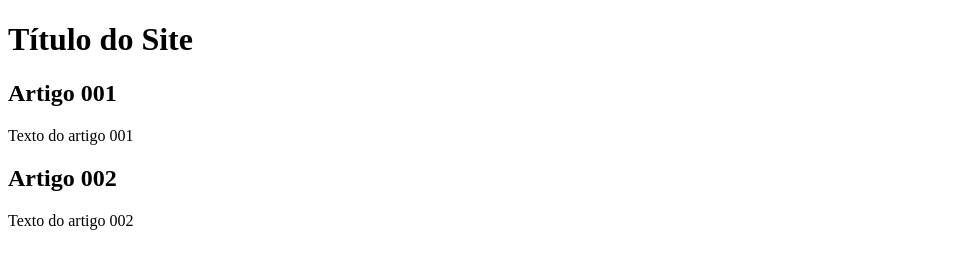
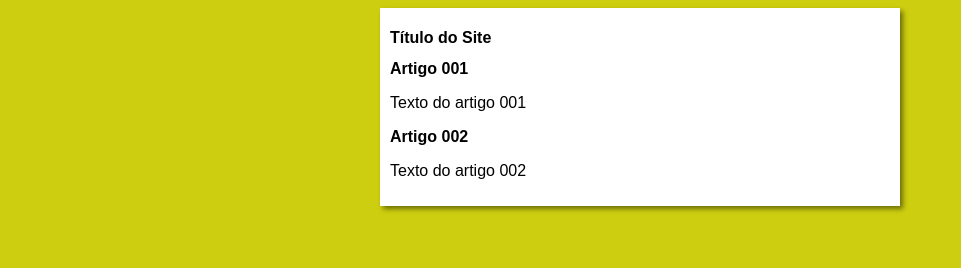
Before and after one commit to thsdornelas/projeto-site, a plain HTML site: page index.html in a window 1280 px wide. Shown: the whole page, without its empty margins (0-961 px from the left). Drawn offline with Linux system fonts and the light colour scheme.

Commit message:
modificacao no design 1

```diff
--- /dev/null
+++ b/estilos/style.css
@@ -0,0 +1,16 @@
+*{
+    font-family: Arial, Helvetica, sans-serif;
+    font-size: 16px;
+}
+
+body{
+    background-color: rgb(206, 206, 16);
+}
+
+main{
+    background-color: white;
+    width: 500px;
+    margin: auto;
+    padding: 10px;
+    box-shadow: 3px 3px 5px rgba(0, 0, 0, 0.473);
+}
--- a/index.html
+++ b/index.html
@@ -4,6 +4,7 @@
     <meta charset="UTF-8">
     <meta name="viewport" content="width=device-width, initial-scale=1.0">
     <title>Título do Site</title>
+    <link rel="stylesheet" href="estilos/style.css">
 </head>
 <body>
     <main>
```
